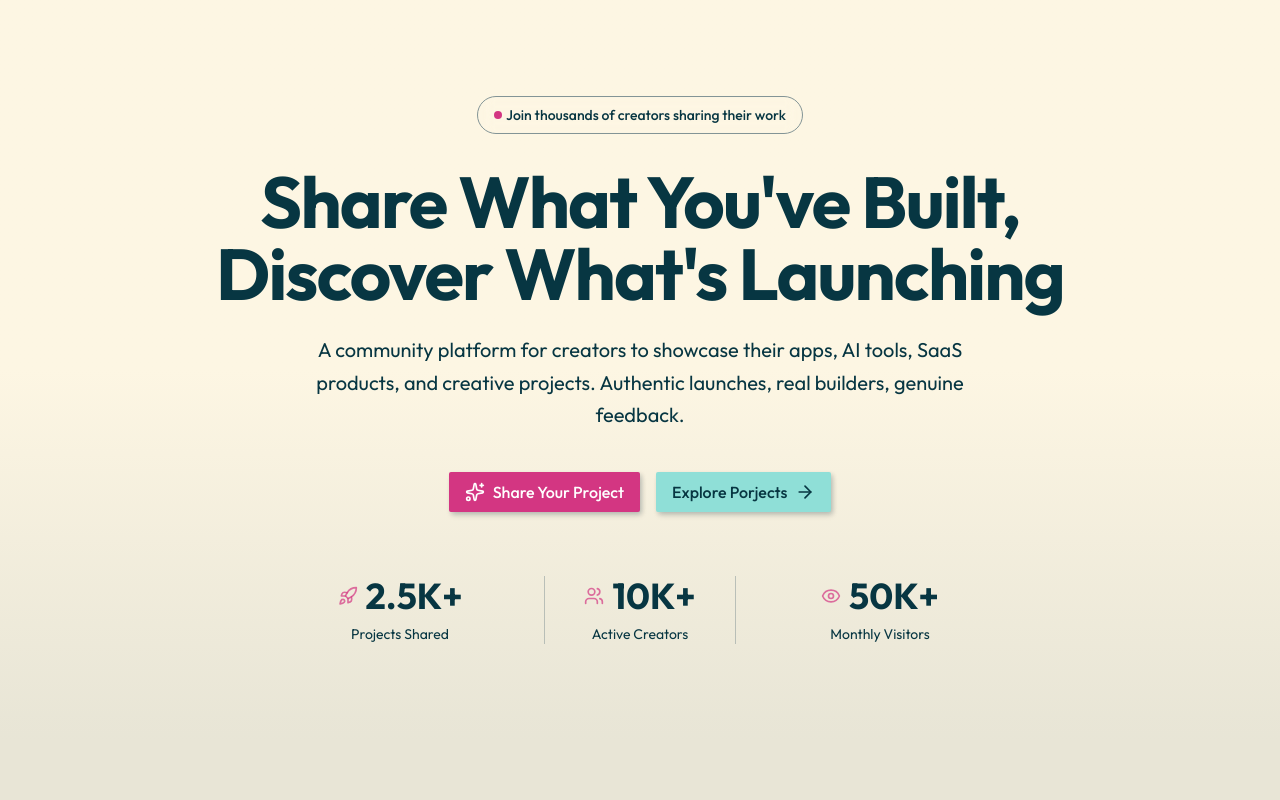
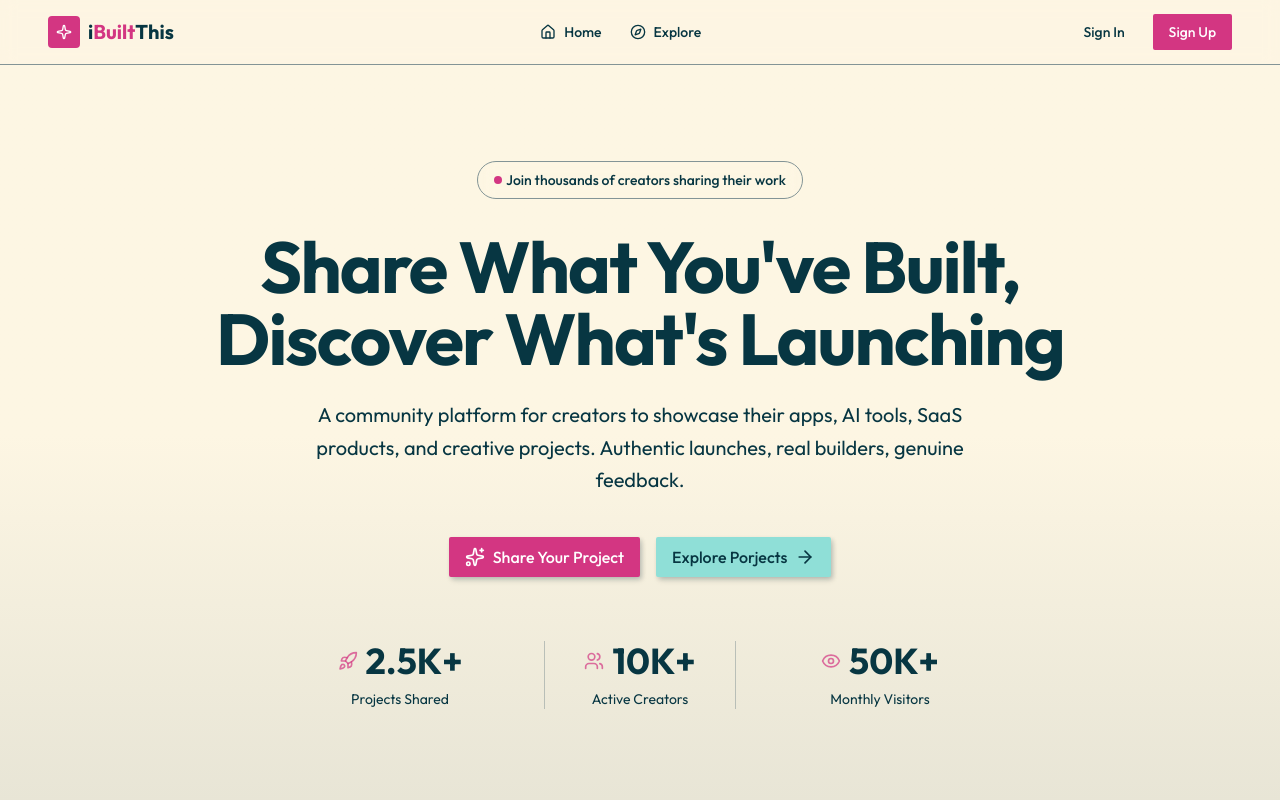
Before and after one commit to kachamachkov/ibuiltthis, a Next.js app: page / in a window 1280 px wide. Shown: the top 800 px of the page. Built offline with nearby package versions, Linux system fonts and the light colour scheme.

Commit message:
add header component and style it

```diff
--- a/app/layout.tsx
+++ b/app/layout.tsx
@@ -1,6 +1,8 @@
 import type { Metadata } from "next";
 import { Outfit } from "next/font/google";
 import "./globals.css";
+import Header from "@/components/common/header";
+import Footer from "@/components/common/footer";
 
 const outfit = Outfit({
   subsets: ["latin"],
@@ -19,7 +21,11 @@
 }>) {
   return (
     <html lang="en">
-      <body className={`${outfit.className} antialiased`}>{children}</body>
+      <body className={`${outfit.className} antialiased`}>
+        <Header />
+        {children}
+        <Footer />
+      </body>
     </html>
   );
 }
--- /dev/null
+++ b/components/common/header.tsx
@@ -0,0 +1,74 @@
+import {
+  CompassIcon,
+  HomeIcon,
+  SparkleIcon,
+  SparklesIcon,
+  UserIcon,
+} from "lucide-react";
+import Link from "next/link";
+import { Button } from "../ui/button";
+
+const Logo = () => {
+  return (
+    <Link href="/" className="flex items-center gap-2 group">
+      <div className="size-8 rounded-lg bg-primary flex items-center justify-center">
+        <SparkleIcon className="size-4 text-primary-foreground" />
+      </div>
+      <span className="text-xl font-bold">
+        i<span className="text-primary">Built</span>This
+      </span>
+    </Link>
+  );
+};
+
+export default function Header() {
+  const isSignedIn = false;
+
+  return (
+    <header className="sticky top-0 z-50 border-b bg-background/95 backdrop-blur supports-backdrop-filter:bg-background/60">
+      <div className="wrapper px-12">
+        <div className="flex h-16 items-center justify-between">
+          <Logo />
+          <nav className="flex items-center gap-1">
+            <Link
+              href="/"
+              className="flex items-center gap-2 px-3 py-2 text-sm font-medium text-muted-foreground hover:text-foreground transition-colors hover:bg-muted/50"
+            >
+              <HomeIcon className="size-4" />
+              <span>Home</span>
+            </Link>
+            <Link
+              href="/explore"
+              className="flex items-center gap-2 px-3 py-2 text-sm font-medium text-muted-foreground hover:text-foreground transition-colors hover:bg-muted/50"
+            >
+              <CompassIcon className="size-4" />
+              <span>Explore</span>
+            </Link>
+          </nav>
+
+          <div className="flex items-center gap-3">
+            {isSignedIn ? (
+              <>
+                <Button asChild>
+                  <Link href="/submit">
+                    <SparklesIcon className="size-4" />
+                    <span>Submit Project</span>
+                  </Link>
+                </Button>
+                {/* Clerk user here */}
+                <Button variant="ghost">
+                  <UserIcon className="size-4" />
+                </Button>
+              </>
+            ) : (
+              <>
+                <Button variant="ghost">Sign In</Button>
+                <Button>Sign Up</Button>
+              </>
+            )}
+          </div>
+        </div>
+      </div>
+    </header>
+  );
+}
```
